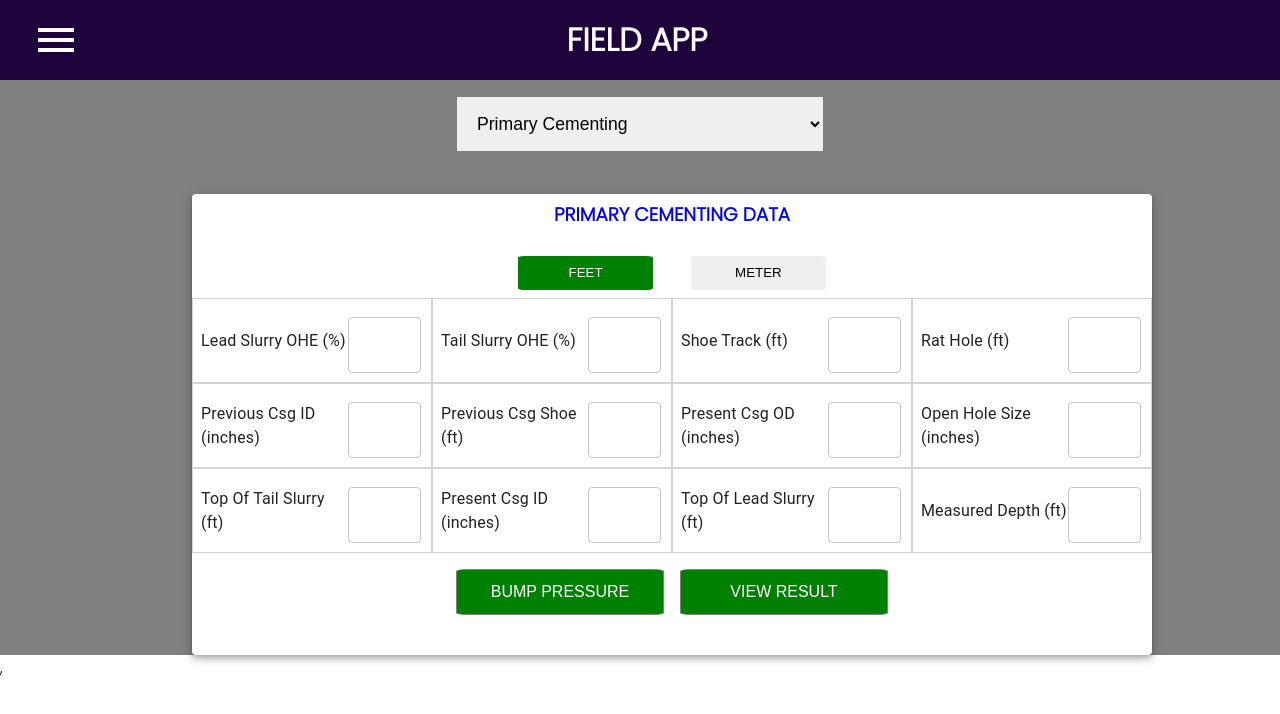
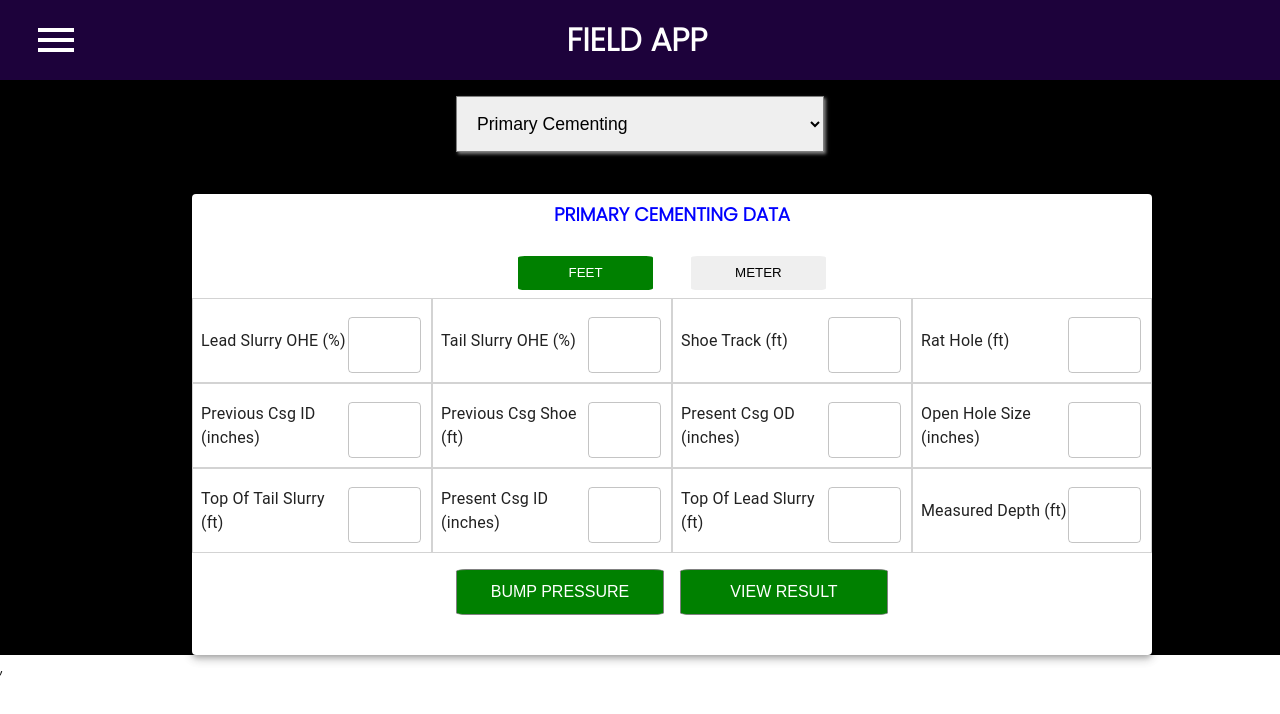
Before and after one commit to Alexcoder/riglex, a React (Create React App) app: page /select/primary in a window 1280 px wide. Shown: the top 714 px of the page. Built offline with nearby package versions, Linux system fonts and the light colour scheme.

Commit message:
Update FieldCementing.js

```diff
--- a/src/components/calcPage/Main/FieldCementing.js
+++ b/src/components/calcPage/Main/FieldCementing.js
@@ -45,7 +45,7 @@ e.preventDefault()
 }
 
 return (
-<div style={{ alignItems:"center", justifyContent:"center", background:"gray",}}>
+<div style={{ alignItems:"center", justifyContent:"center", background:"black",}}>
     <div style={{textAlign: "center"}}>
   <select className="select_FieldCementing" type="number" value={mode}
     onChange={handleSelect}>
```
